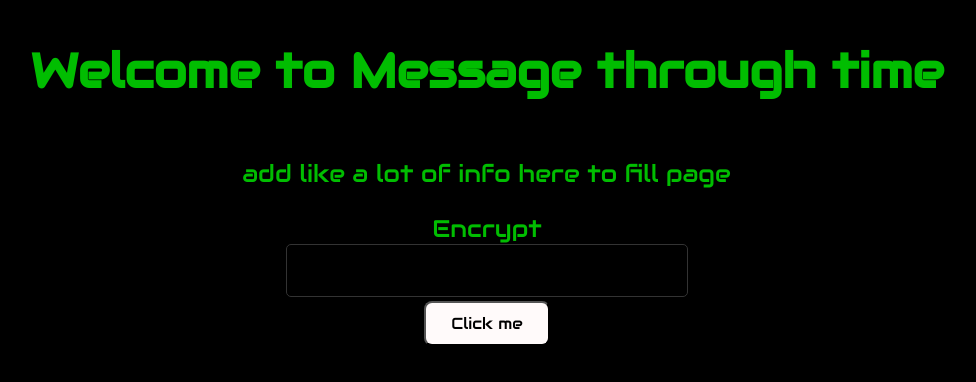
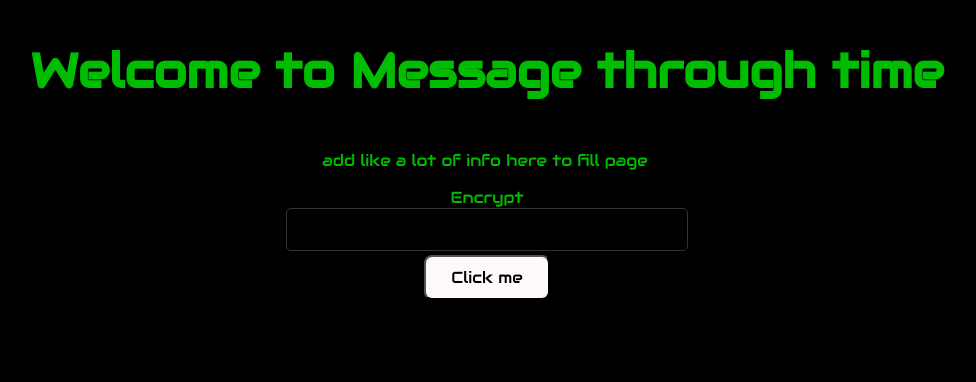
Before and after one commit to VictorHSandi/MessageThroughTime, a Vue app in the folder client-messagethroughtime/: page / in a window 1280 px wide. Shown: the top 382 px of the page, without its empty margins (153-1129 px from the left). Built offline with nearby package versions, Linux system fonts and the light colour scheme.

Commit message:
finished animation

```diff
--- a/client-messagethroughtime/public/styles.css
+++ b/client-messagethroughtime/public/styles.css
@@ -1,32 +1,7 @@
-.container{
-    font-family: "Audiowide", sans-serif; /* Use Audiowide font */
-    font-size: 24px;
-    display: grid;
-    place-items: center;
-    width: 350px;
-  }
-
-  .typed {
-    overflow: hidden;
-    white-space: nowrap;
-    border-right: 2px solid;
-    width: 0;
-    animation: typing 1.5s steps(30, end) forwards, blinking 1s infinite;
-  }
-
-  @keyframes typing {
-    from { width: 0 }
-    to { width: 100% }
-  }
-
-  @keyframes blinking {
-    0% {border-color: transparent}
-    50% {border-color: #01bd01}
-    100% {border-color: transparent}
-  }
 body {
     background-color: #000000; /* Black background */
     color: #01bd01; /* Green text color */
+    flex-direction: column;
+    text-align: center;
 
-    text-align: center;
 }
--- a/client-messagethroughtime/src/views/HomePage.vue
+++ b/client-messagethroughtime/src/views/HomePage.vue
@@ -1,10 +1,10 @@
 <template>
   <div class="container">
-    <div class="typed1">
+    <div class="WelcomeMessage">
       <h1>Welcome to Message through time</h1>
     </div>
 
-    <div class="typed2">
+    <div class="PageInfo">
       <p>add like a lot of info here to fill page</p>
     </div>
 
@@ -32,11 +32,6 @@ export default {
 
 <style scoped>
 .container {
-  background-color: #000000; /* Black background */
-  color: #01bd01; /* Green text color */
-  text-align: center;
-  font-family: "Audiowide", sans-serif; /* Use Audiowide font */
-  font-size: 24px;
   flex-direction: column;
   display: flex; /* Use flexbox */
   justify-content: center; /* Center horizontally */
@@ -46,29 +41,25 @@ export default {
   margin: 0 auto; /* Center the container horizontally */
 }
 
-.typed1 {
+.WelcomeMessage {
   overflow: hidden;
   white-space: nowrap;
   width: 0;
+  font-size: 24px;
   animation: typing 3s steps(30, end) forwards;
 }
 
-.typed2 {
+.PageInfo {
   overflow: hidden;
   white-space: nowrap;
-  border-right: 0.5px solid transparent; /* Initially set border color to transparent */
+  border-right: 0.25em solid transparent; /* Specify a thin border */
   width: 0;
-  animation: typing 2s 3s steps(30, end) forwards, blinking 1s 5s infinite; /* Start blinking animation after typing animation finishes (delayed by 3s) */
+  animation: typing 2s 3s steps(30, end) forwards; /* Start blinking animation after typing animation finishes (delayed by 3s) */
 }
 
 @keyframes typing {
   from { width: 0 }
-  to { width: 85% }
+  to { width: 100% }
 }
 
-@keyframes blinking {
-  0% { border-color: transparent } /* Initially transparent */
-  50% { border-color: #01bd01 } /* Change to green */
-  25% { border-color: transparent } /* Back to transparent */
-}
 </style>
```
